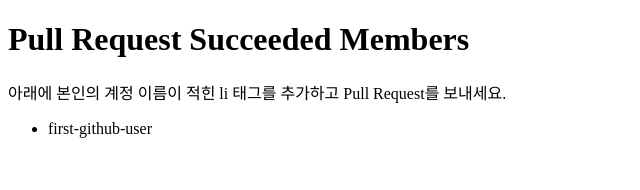
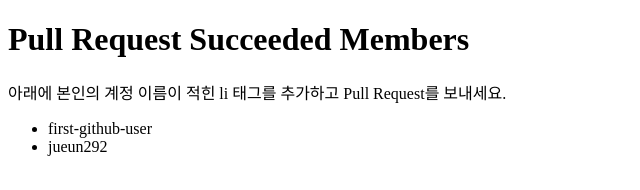
Before and after one commit to seoyeony723/collabo, a plain HTML site: page index.html in a window 1280 px wide. Shown: the full height of the page, 0-640 px from the left. Drawn offline with Linux system fonts and the light colour scheme.

Commit message:
add jueun in index.html

```diff
--- a/index.html
+++ b/index.html
@@ -5,6 +5,7 @@
     <p>아래에 본인의 계정 이름이 적힌 li 태그를 추가하고 Pull Request를 보내세요.</p>
     <ul>
       <li>first-github-user</li>
+      <li>jueun292</li>
     </ul>
   </body>
 </html>
```
